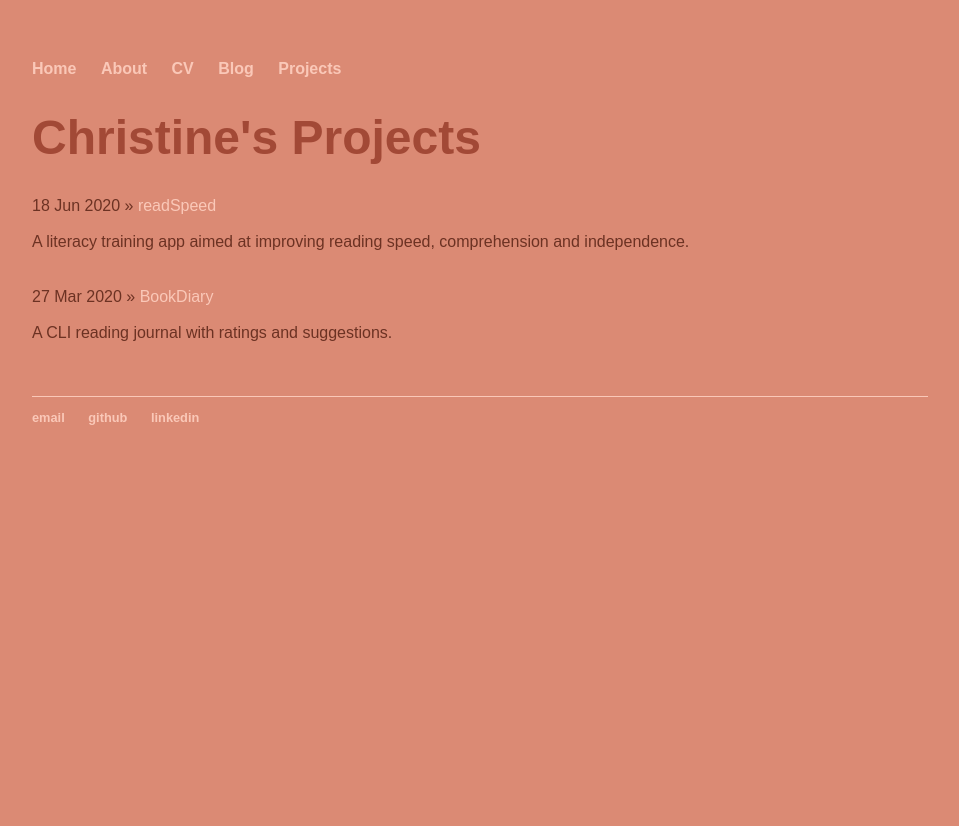
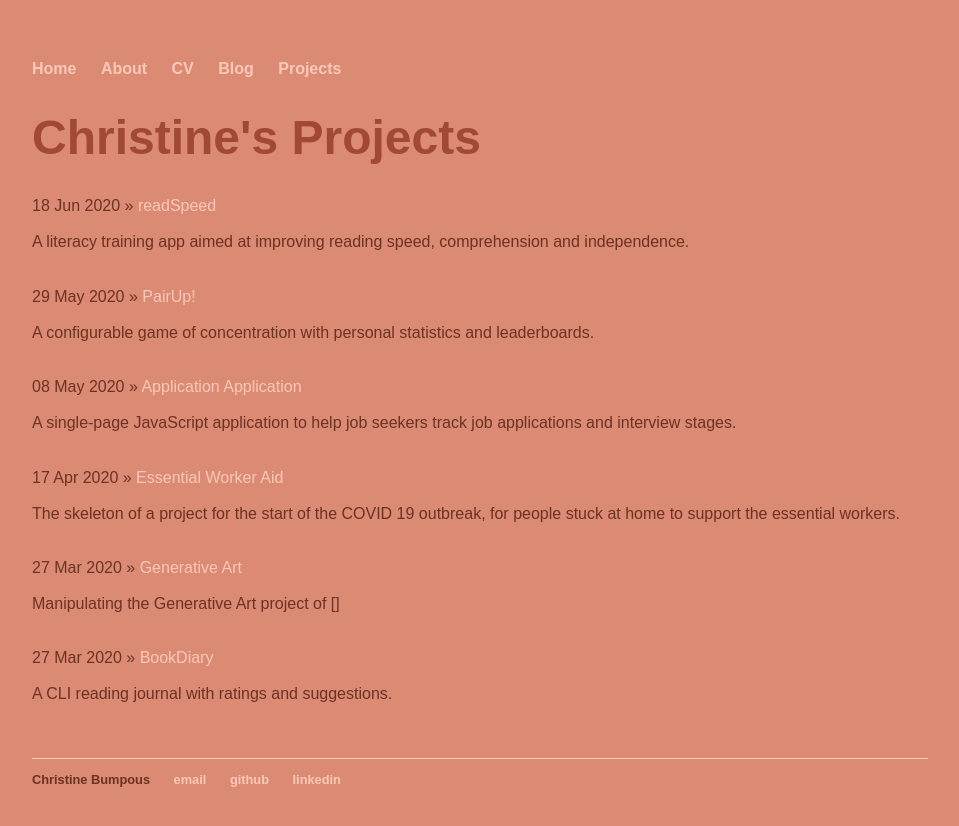
Before and after one commit to bumpouce/bumpouce.github.io, a Jekyll site: the page built from projects/index.html, in a window 1280 px wide. Shown: the top 826 px of the page, without its empty margins (160-1119 px from the left). Built offline with Jekyll 4.4.1, drawn with Linux system fonts in a browser that asks for light colours; a script that is not in the unit is left out.

Commit message:
Updated with project skeletons

```diff
--- a/_layouts/default.html
+++ b/_layouts/default.html
@@ -22,10 +22,12 @@
 			</div><!-- /.container -->
 			<footer>
 				<script src="https://www.retainable.app/assets/retainable/rss-embed/retainable-rss-embed.js"></script>
-	    		<ul>
+				<ul>
+					<li>Christine Bumpous</li>
 	        		<li><a href="mailto:bumpouce@gmail.com">email</a></li>
 	        		<li><a href="https://github.com/bumpouce">github</a></li>
-	        		<li><a href="https://linkedin.com/in/cbumpous">linkedin</a></li>				</ul>
+					<li><a href="https://linkedin.com/in/cbumpous">linkedin</a></li>
+				</ul>
 			</footer>
 		</body>
 	</html>
--- /dev/null
+++ b/_posts/2020-04-04-generative-art.md
@@ -0,0 +1,17 @@
+---
+layout: default
+title: Generative Art
+date: 2020-03-27
+categories: project
+summary: "Manipulating the Generative Art project of []"
+---
+<div>
+    <h1>Generative Art</h1>
+    <ul>
+        <li>About</li>
+        <li>Plan</li>
+        <li>Technologies</li>
+        <li>Walkthrough</li>
+        <li>Link</li>
+    </ul>
+</div>
--- /dev/null
+++ b/_posts/2020-04-17-essential-worker-aid.md
@@ -0,0 +1,17 @@
+---
+layout: default
+title: Essential Worker Aid
+date: 2020-04-17
+categories: project
+summary: "The skeleton of a project for the start of the COVID 19 outbreak, for people stuck at home to support the essential workers."
+---
+<div>
+    <h1>Essential Worker Aid</h1>
+    <ul>
+        <li>About</li>
+        <li>Plan</li>
+        <li>Technologies</li>
+        <li>Walkthrough</li>
+        <li>Link</li>
+    </ul>
+</div>
--- /dev/null
+++ b/_posts/2020-05-08-application-application.md
@@ -0,0 +1,17 @@
+---
+layout: default
+title: Application Application
+date: 2020-05-08
+categories: project
+summary: "A single-page JavaScript application to help job seekers track job applications and interview stages."
+---
+<div>
+    <h1>Application Application</h1>
+    <ul>
+        <li>About</li>
+        <li>Plan</li>
+        <li>Technologies</li>
+        <li>Walkthrough</li>
+        <li>Link</li>
+    </ul>
+</div>
--- /dev/null
+++ b/_posts/2020-05-29-pair-up.md
@@ -0,0 +1,17 @@
+---
+layout: default
+title: PairUp!
+date: 2020-05-29
+categories: project
+summary: "A configurable game of concentration with personal statistics and leaderboards."
+---
+<div>
+    <h1>PairUp!</h1>
+    <ul>
+        <li>About</li>
+        <li>Plan</li>
+        <li>Technologies</li>
+        <li>Walkthrough</li>
+        <li>Link</li>
+    </ul>
+</div>
--- a/about/index.html
+++ b/about/index.html
@@ -4,4 +4,8 @@ title: About Christine
 ---
 
   <h1> {{ page.title }} </h1>
-  <p>This is where I'll add my bio.
+  <img src="/assets/images/profile.jpg" class="show">
+  Programmer, teacher, EMT, world traveler - Christine is a lot of things.
+
+  Here's
+  <br>
--- a/css/main.css
+++ b/css/main.css
@@ -36,6 +36,17 @@ footer {
     font-size: .8em;
 }
 
+.show{
+    height: 200px;
+    max-width: 25%;
+    vertical-align: middle;
+}
+
+.project-image{
+    height: 400px;
+    vertical-align: middle;
+}
+
 ul.posts {
     margin: 20px auto 40px;
     font-size: 1.5em;
```
Also changed, not shown: _posts/2020-03-27-book-diary.md (+6 -7 lines), assets/images/ApplicationApplication.png (added), assets/images/BookDiary.png (added), assets/images/EssentialWorkerAid.png (added), assets/images/PairUpGame.jpg (added), assets/images/profile.jpg (added), assets/images/readSpeedPractice.png (added).
